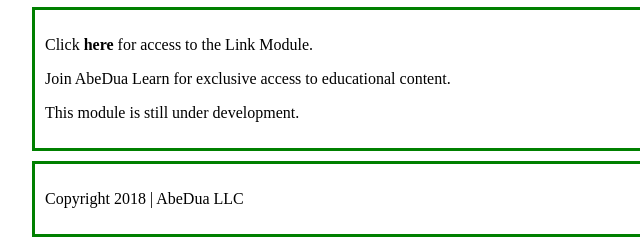
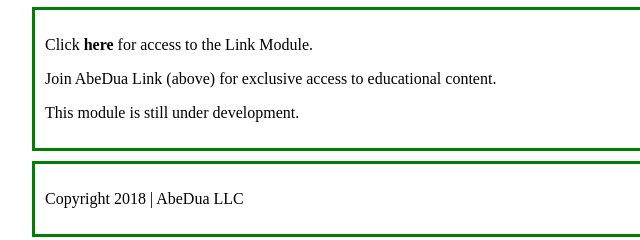
Before and after one commit to AbeDuaWorld/abeduaworld.github.io, a plain HTML site: page modules.html in a window 1280 px wide. Shown: the part 650-890 px from the top of the page, 279-919 px from the left. Drawn offline with Linux system fonts and the light colour scheme.

Commit message:
typo corrected

```diff
--- a/modules.html
+++ b/modules.html
@@ -55,7 +55,7 @@
 	<p>Click <a href="link.abedua.world" target="_blank"><strong>here</strong></a> for access to the Link Module.</p>
 	</div>
 	<div class="Learn">
-	<p><!-- Click <a href="./learn.html" target="_blank"><strong>here</strong></a> for access to the Learn Module. -->Join AbeDua Learn for exclusive access to educational content.</p>
+	<p><!-- Click <a href="./learn.html" target="_blank"><strong>here</strong></a> for access to the Learn Module. -->Join AbeDua Link (above) for exclusive access to educational content.</p>
 	</div>
 	<div class="Launch">
 	<p><!-- Click <a href="./launch.html" target="_blank"><strong>here</strong></a> for access to the Launch Module. -->This module is still under development.</p>
```
